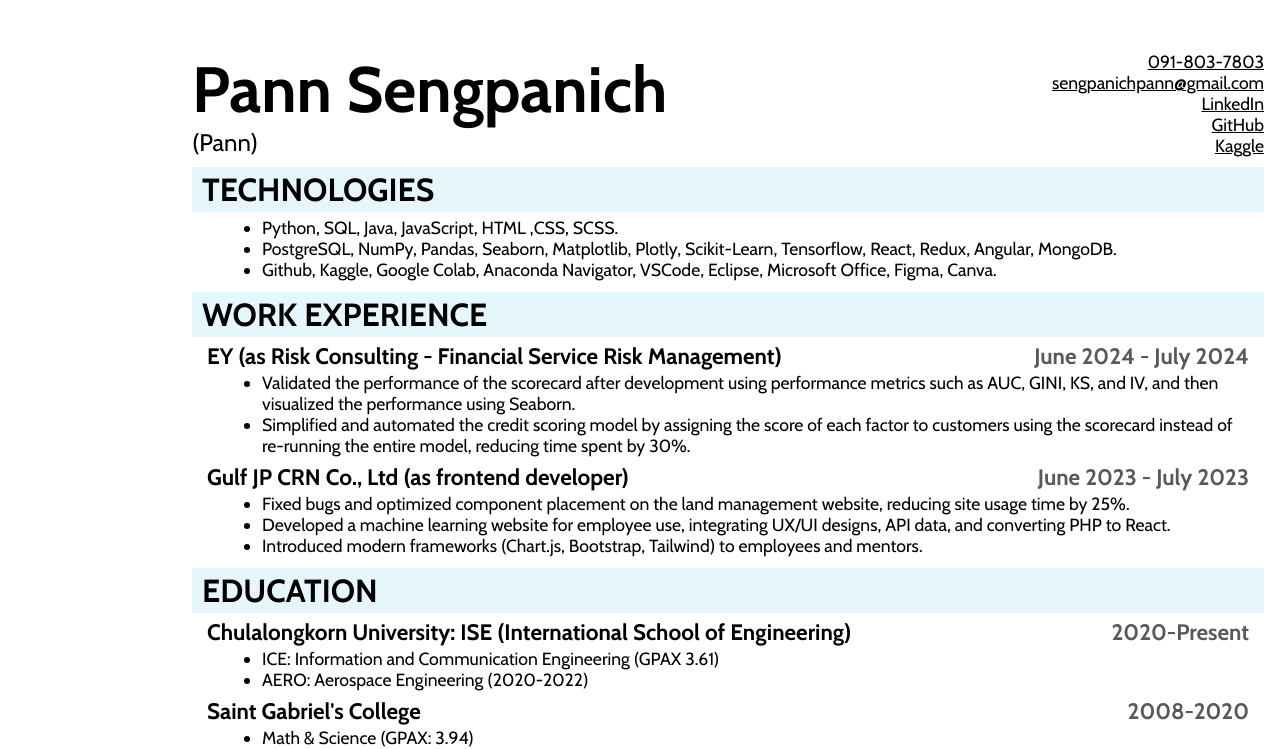
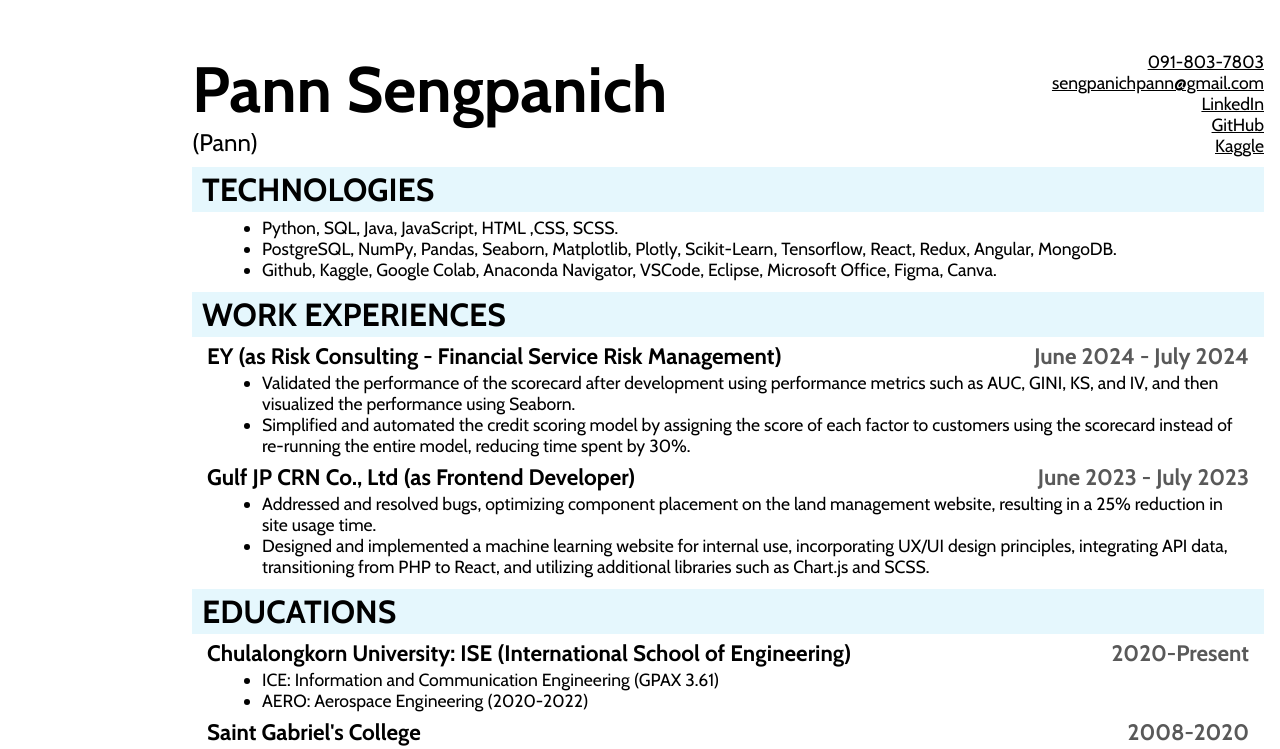
Before and after one commit to PannSengpanich/cv-application, a React (Create React App) app: page / in a window 1280 px wide. Shown: the top 749 px of the page. Built offline with nearby package versions, Linux system fonts and the light colour scheme.

Commit message:
Update data.js

```diff
--- a/src/data.js
+++ b/src/data.js
@@ -38,7 +38,7 @@ export const IntLangData = [
   },
 ];
 export const WorkData = [
-  { topic: "WORK EXPERIENCE" },
+  { topic: "WORK EXPERIENCES" },
   {
     head: "EY (as Risk Consulting - Financial Service Risk Management)",
 
@@ -50,18 +50,17 @@ export const WorkData = [
   },
 
   {
-    head: "Gulf JP CRN Co., Ltd (as frontend developer)",
+    head: "Gulf JP CRN Co., Ltd (as Frontend Developer)",
 
     details: [
-      "Fixed bugs and optimized component placement on the land management website, reducing site usage time by 25%.",
-      "Developed a machine learning website for employee use, integrating UX/UI designs, API data, and converting PHP to React.",
-      "Introduced modern frameworks (Chart.js, Bootstrap, Tailwind) to employees and mentors.",
+      "Addressed and resolved bugs, optimizing component placement on the land management website, resulting in a 25% reduction in site usage time.",
+      "Designed and implemented a machine learning website for internal use, incorporating UX/UI design principles, integrating API data, transitioning from PHP to React, and utilizing additional libraries such as Chart.js and SCSS.",
     ],
     date: "June 2023 - July 2023",
   },
 ];
 export const EdData = [
-  { topic: "EDUCATION" },
+  { topic: "EDUCATIONS" },
   {
     head: "Chulalongkorn University: ISE (International School of Engineering)",
     details: [
```
